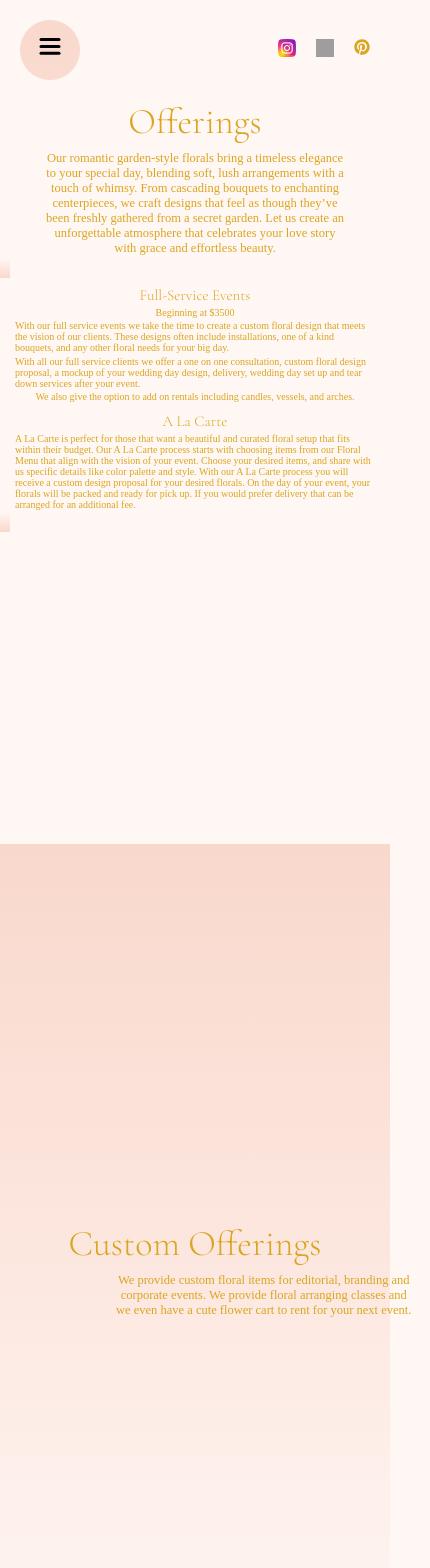
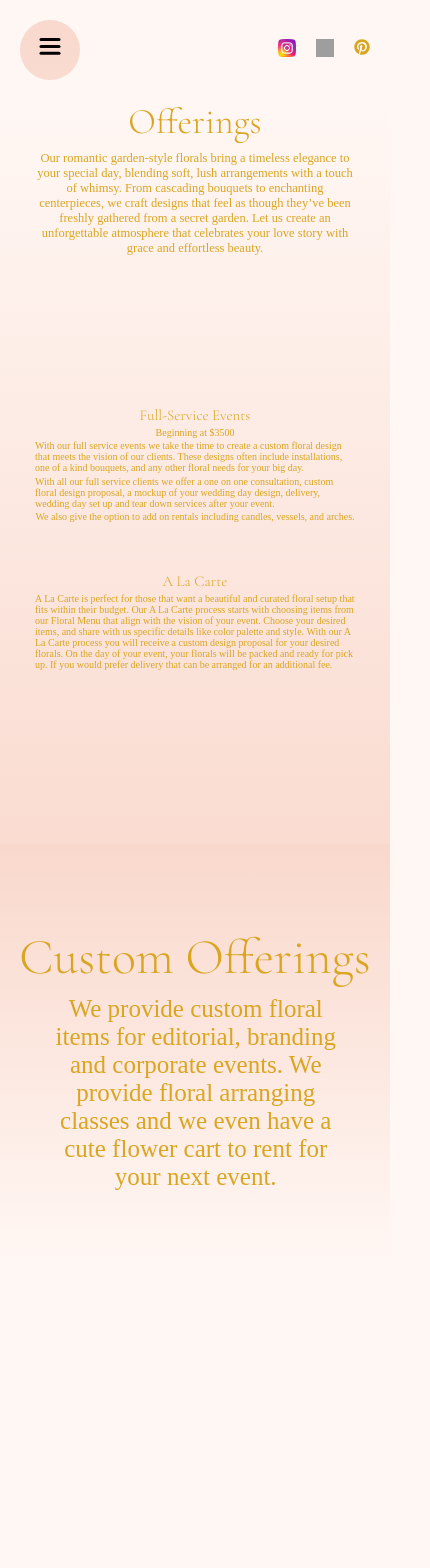
Before and after one commit to GPain2007/hbmAnimated, a React (Vite) app: page /offerings in a window 390 px wide. Shown: the top 1568 px of the page, 430 px wide, since content can reach past the window. Built offline with nearby package versions, Linux system fonts and the light colour scheme; grey boxes are pictures that could not be loaded; a web font is replaced by a local one.

Commit message:
fixed css issues on mobile

```diff
--- a/src/components/customOfferings/customOfferings.scss
+++ b/src/components/customOfferings/customOfferings.scss
@@ -7,6 +7,9 @@
 
   flex-direction: column;
   justify-content: center;
+  @include mobile {
+    height: 50%;
+  }
 
   .titleContainer {
     // flex: 1;
@@ -16,14 +19,14 @@
     gap: 50px;
     @include mobile {
       margin-top: 10px;
-      font-size: 16px;
+      font-size: 60px;
     }
 
     h1 {
       font-size: 96px;
       font-weight: 100;
       @include mobile {
-        font-size: 36px;
+        font-size: 50px;
       }
     }
   }
@@ -41,8 +44,9 @@
     font-weight: bolder;
     font-style: normal;
     @include mobile {
-      font-size: 12.5px;
+      font-size: 25px;
       padding: 8px 15px 2px 15px;
+      margin-left: 30px;
     }
   }
 }
--- a/src/components/offeringsSection/OfferSection.scss
+++ b/src/components/offeringsSection/OfferSection.scss
@@ -7,9 +7,6 @@ section {
     display: flex;
     flex-direction: column;
     justify-content: space-between;
-    @include mobile {
-      display: initial;
-    }
 
     .titleContainer {
       flex: 1;
@@ -39,7 +36,7 @@ section {
         font-style: normal;
         @include mobile {
           font-size: 12.5px;
-          padding: 8px 15px 2px 15px;
+          padding: 8px;
         }
       }
     }
@@ -62,9 +59,8 @@ section {
         gap: 15px;
         transition: all 0.5s ease-out;
         @include mobile {
-          padding: 8px 15px 2px 15px;
           gap: 2.5px;
-          width: 100vw;
+          width: 100%;
         }
         h2 {
           @include mobile {
--- a/src/components/qAndA/QA.scss
+++ b/src/components/qAndA/QA.scss
@@ -76,7 +76,7 @@
       gap: 15px;
       h2 {
         @include mobile {
-          font-size: 9.5px;
+          font-size: 15px;
         }
       }
       @include mobile {
@@ -91,11 +91,11 @@
         font-weight: bolder;
         font-style: normal;
         @include mobile {
-          font-size: 8px;
+          font-size: 15px;
         }
         ul {
           li {
-            font-size: 20px;
+            font-size: 10px;
             font-family: "Montaga", serif;
             font-weight: bolder;
             font-style: normal;
--- a/src/pages/offerings/Offerings.jsx
+++ b/src/pages/offerings/Offerings.jsx
@@ -21,7 +21,6 @@ const Offerings = () => {
         <QA />
       </section>
       <section>
-        {" "}
         <Footer />
       </section>
     </div>
--- a/src/pages/offerings/Offerings.scss
+++ b/src/pages/offerings/Offerings.scss
@@ -1,39 +1,39 @@
-/* styles.css */
-.gallery-section {
-  display: flex;
-  flex-wrap: wrap;
-  padding: 0 4px;
-  overflow: hidden;
-  background: linear-gradient(180deg, #f9d8cc, #fff7f4);
-}
+// /* styles.css */
+// .gallery-section {
+//   display: flex;
+//   flex-wrap: wrap;
+//   padding: 0 4px;
+//   overflow: hidden;
+//   background: linear-gradient(180deg, #f9d8cc, #fff7f4);
+// }
 
-.gallery-section .column {
-  flex: 25%;
-  max-width: 25%;
-  padding: 0 4px;
-}
+// .gallery-section .column {
+//   flex: 25%;
+//   max-width: 25%;
+//   padding: 0 4px;
+// }
 
-.gallery-section .column img {
-  margin-top: 8px;
-  vertical-align: middle;
-  width: 100%;
-  object-fit: cover; /* Maintain aspect ratio */
-  overflow: hidden; /* Hide overflow */
-}
+// .gallery-section .column img {
+//   margin-top: 8px;
+//   vertical-align: middle;
+//   width: 100%;
+//   object-fit: cover; /* Maintain aspect ratio */
+//   overflow: hidden; /* Hide overflow */
+// }
 
-/* Responsive layouts (optional) */
-@media screen and (max-width: 800px) {
-  .gallery-section .column {
-    flex: 50%;
-    max-width: 50%;
-  }
-}
+// /* Responsive layouts (optional) */
+// @media screen and (max-width: 800px) {
+//   .gallery-section .column {
+//     flex: 50%;
+//     max-width: 50%;
+//   }
+// }
 
-@media screen and (max-width: 600px) {
-  .gallery-section .column {
-    display: none;
-    section {
-      height: 0vpx;
-    }
-  }
-}
+// @media screen and (max-width: 600px) {
+//   .gallery-section .column {
+//     display: none;
+//     section {
+//       height: 0vpx;
+//     }
+//   }
+// }
```
Also changed, not shown: src/components/offeringsSection/OfferSection.jsx (+0 -8 lines).
